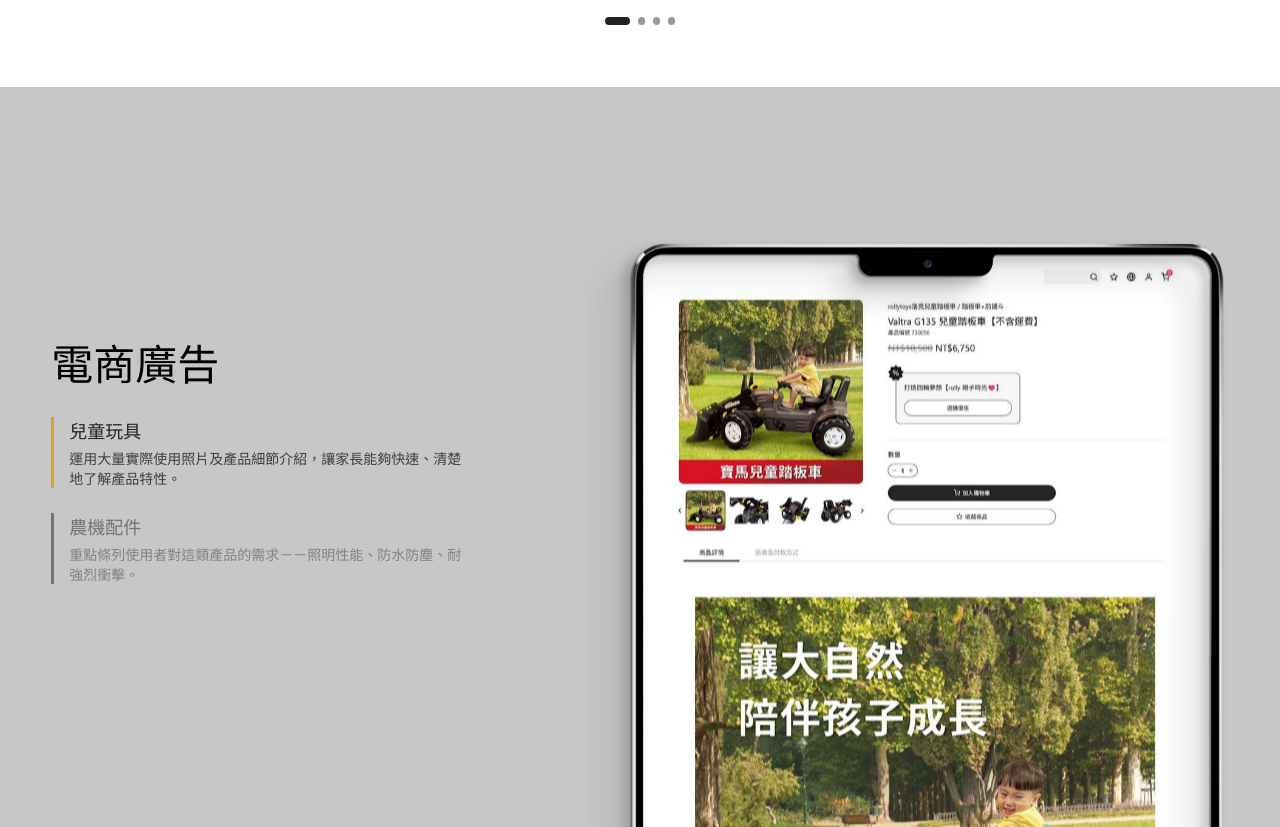
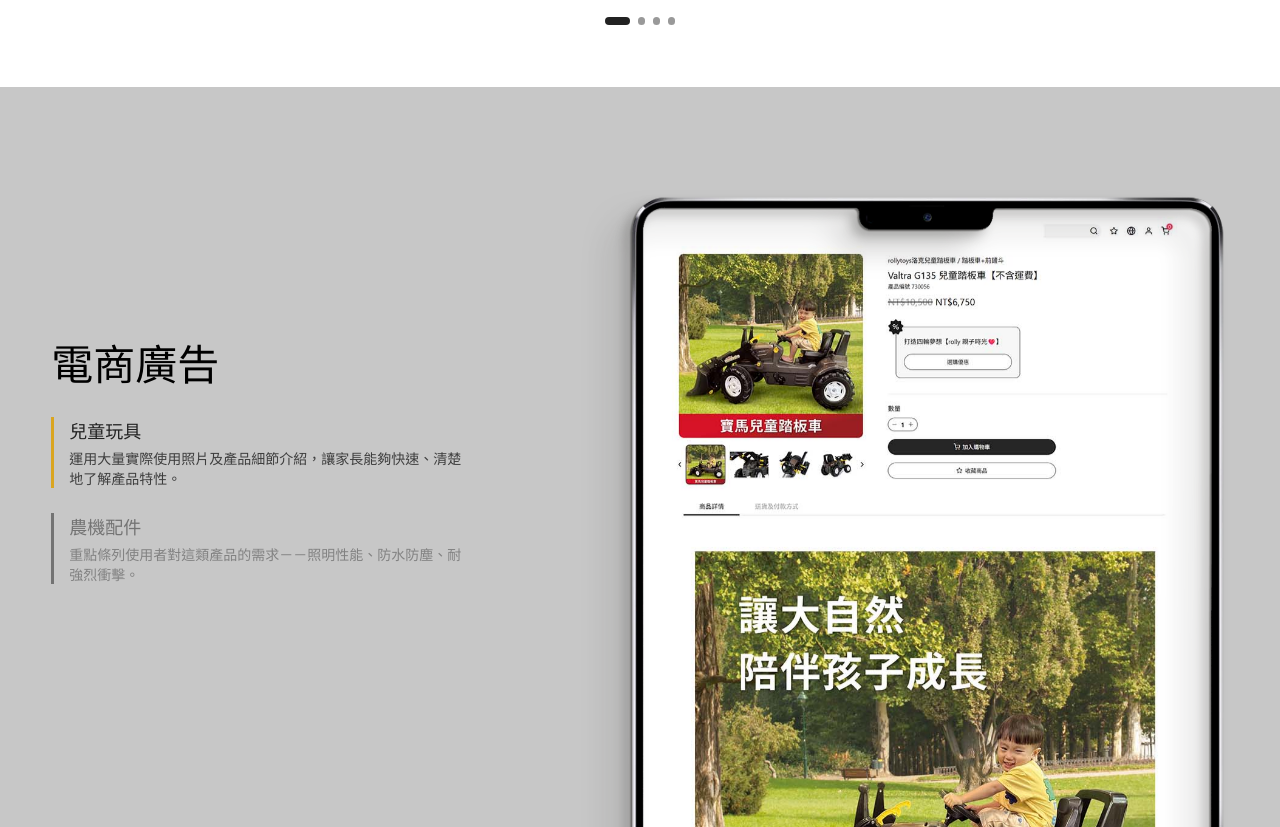
Before and after one commit to Viiiiicky/Viiiiicky.github.io, a plain HTML site: page index.html in a window 1280 px wide. Shown: the part 2193-3020 px from the top of the page. Drawn offline with Linux system fonts and the light colour scheme.

Commit message:
更新CSS樣式

```diff
--- a/assets/css/style.css
+++ b/assets/css/style.css
@@ -703,16 +703,17 @@ a.logo-link {
 
 .ecommerce-works {
   position: relative;
-  display: flex;
+  /* display: flex;
   flex-direction: column;
-  align-items: center;
+
   justify-content: space-between;
-  row-gap: 2.5rem;
+  row-gap: 2.5rem; */
 
   width: 100%;
-  min-height: 70vh;
+  /* min-height: 70vh; */
+  max-height: calc(100vh - 6rem);
   padding-inline: clamp(2rem, 4vw, 8rem);
-  padding-block: clamp(2rem, 6vh, 8rem);
+  padding-top: clamp(2rem, 6vh, 8rem);
 
   overflow: hidden;
 
@@ -721,10 +722,13 @@ a.logo-link {
 
 @media screen and (min-width: 62.5em) {
   .ecommerce-works {
+    display: flex;
     flex-direction: row;
+    justify-content: space-between;
+    align-items: center;
     row-gap: 0;
 
-    padding-block: 0;
+    padding-top: 0;
     max-height: calc(100vh - 6rem);
   }
 }
@@ -736,13 +740,13 @@ a.logo-link {
   flex-direction: column;
   justify-content: center;
   row-gap: 2.5rem;
-
-  /* padding: 0 1.5rem; */
+  margin-bottom: 2.5rem;
 }
 
 @media screen and (min-width: 62.5em) {
   .ecommerce-works__text-wrapper {
     flex-basis: 35%;
+    margin-bottom: 0;
   }
 }
 
@@ -824,7 +828,7 @@ a.logo-link {
 
 @media screen and (min-width: 62.5em) {
   .ecommerce-works__mobile-wrapper.slide-in {
-    transform: translateY(25%);
+    transform: translateY(20%);
   }
 }
 
@@ -864,33 +868,16 @@ a.logo-link {
 }
 
 .ecommerce-works__ad-img {
-  /* position: absolute;
-  top: 0;
-  left: 0; */
-
   display: none;
 
   width: 100%;
 
-  /* opacity: 0; */
   object-fit: cover;
-
-  /* transition: opacity 0.3s ease-in-out 0s; */
-  /* animation: spin 40s infinite linear; */
 }
 
 .ecommerce-works__ad-img.active {
   display: block;
   /* opacity: 1; */
-}
-
-@keyframes spin {
-  from {
-    transform: translateY(0);
-  }
-  to {
-    transform: translateY(-100%);
-  }
 }
 
 /* ========= graphic-works 商業廣告 樣式設定 ========= */
```
